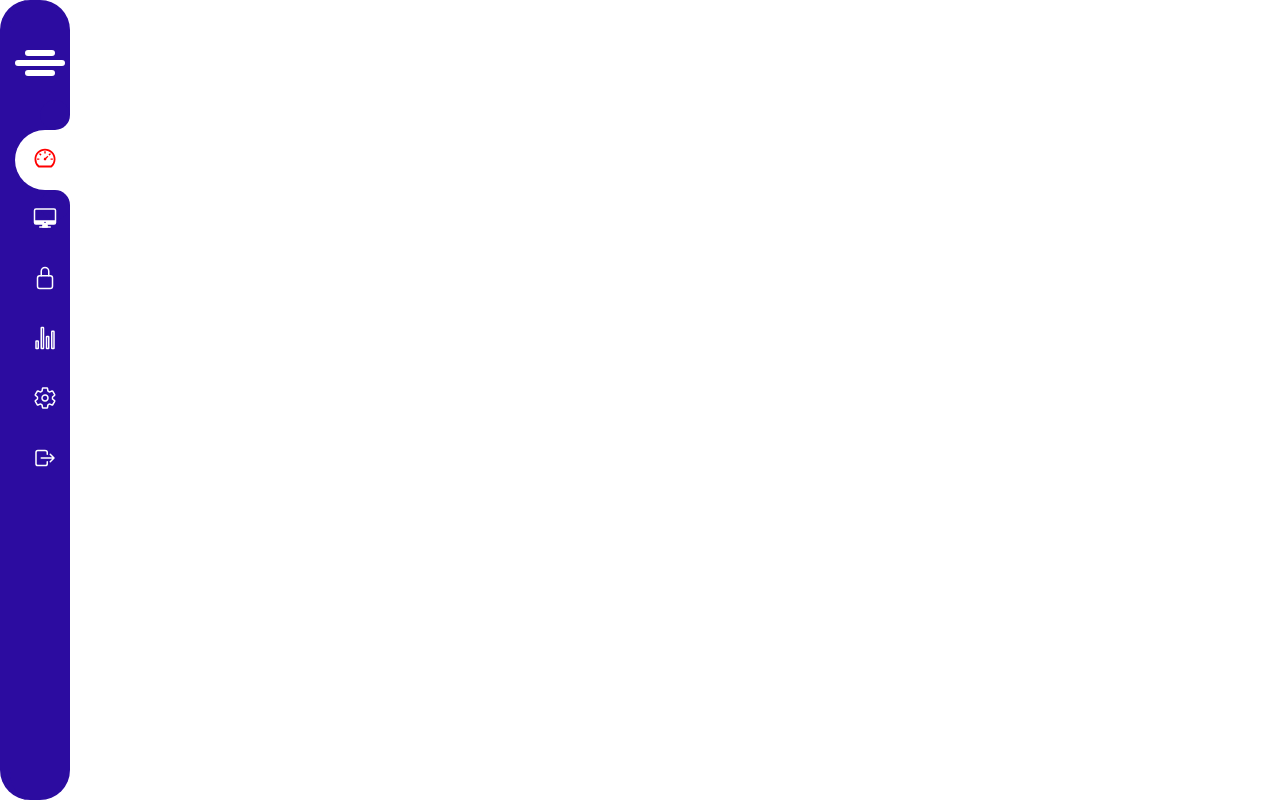
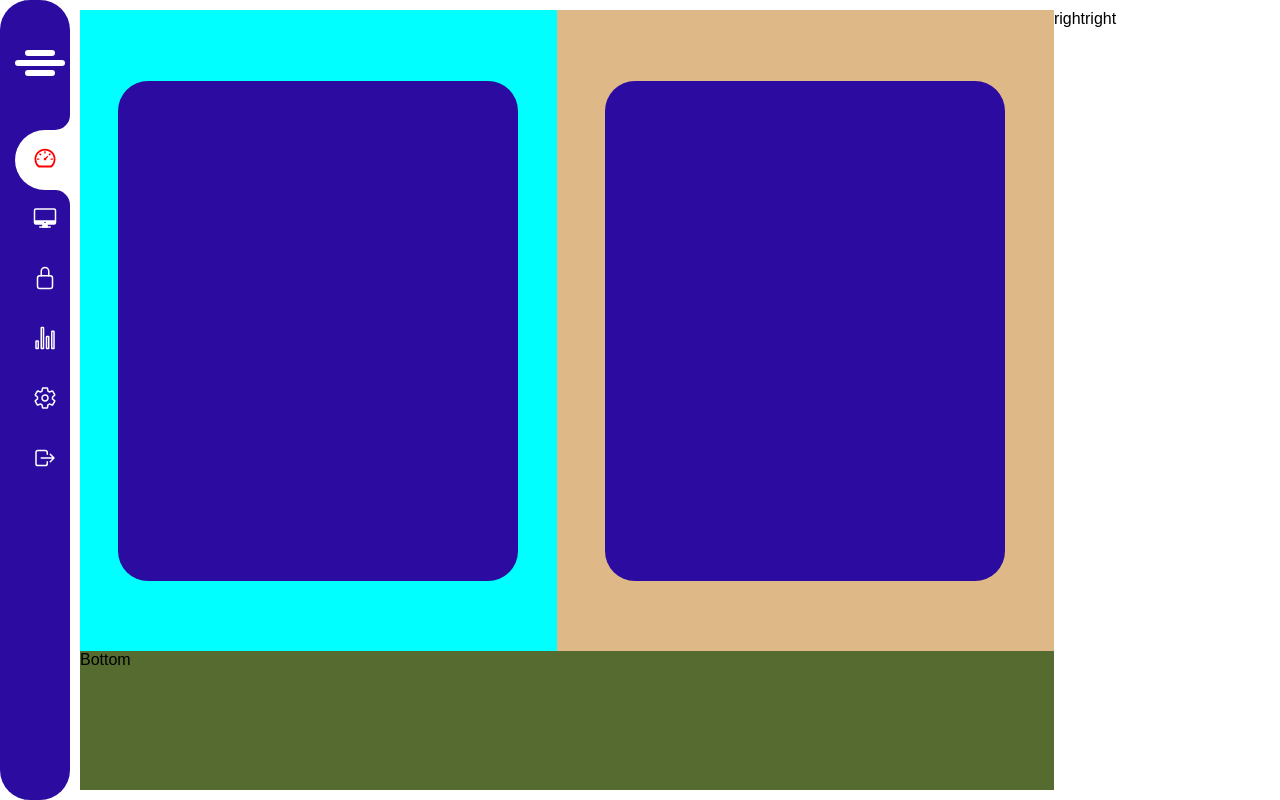
Before and after one commit to obaloluwa28/IoT-Dashboard, a React (Create React App) app: page / in a window 1280 px wide. Built offline with nearby package versions, Linux system fonts and the light colour scheme; a web font is replaced by a local one.

Commit message:
added dashboard content

```diff
--- a/src/App.css
+++ b/src/App.css
@@ -6,3 +6,17 @@
   box-sizing: border-box;
   font-family: 'Fira Sans Condensed', sans-serif;
 }
+
+.appcontainer{
+  display: grid;
+  grid-template-columns: auto 1fr;
+  grid-template-areas: "side body";
+}
+
+.sbrcontainer{
+  grid-area: side;
+}
+
+.rightContainer{
+  grid-area: body;
+}
--- a/src/App.js
+++ b/src/App.js
@@ -2,14 +2,22 @@ import React from 'react'
 import {BrowserRouter as Router, Route, Routes} from "react-router-dom";
 import './App.css';
 import Sidebar from './Components/Sidebar/Sidebar';
+import Dashboard from './Pages/Dashboard/dashboard';
 
 const App = () => {
   return (
-  <Router>
-    <Routes>
-      <Route exact path="/" element={<Sidebar />} />
-    </Routes>
-  </Router>
+    <Router>
+      <div className="appcontainer">
+        <div className="sbrcontainer">
+          <Sidebar />
+        </div>
+        <div className="rightContainer">
+          <Routes>
+            <Route exact path="/" element={<Dashboard />} />
+          </Routes>
+        </div>
+      </div>
+    </Router>
   );
 }
 
--- a/src/Components/Sidebar/Sidebar.css
+++ b/src/Components/Sidebar/Sidebar.css
@@ -1,6 +1,9 @@
 
   .navigation {
     position: relative;
+    /* position: absolute; */
+    top: 0;
+    left: 0;
     height: 100vh;
     width: 70px;
     overflow: hidden;
@@ -13,6 +16,9 @@
 
   .navigation:hover{
     width: 250px;
+    /* position: absolute;
+    top: 0;
+    left: 0; */
   }
 
   .navigation-active {
--- a/src/Pages/Dashboard/dashboard.css
+++ b/src/Pages/Dashboard/dashboard.css
@@ -0,0 +1,58 @@
+.main-container{
+    width: 100%;
+    height: 100vh;
+    background-color: #fff;
+    padding: 10px;
+    display: grid;
+    grid-template-columns: auto auto;
+    grid-template-areas: "Tleft Tright";
+}
+
+.left-container{
+    grid-area: Tleft;
+    display: grid;
+    grid-template-rows: auto auto;
+    grid-template-areas:
+    "TLtop"
+    "TLbottom";
+}
+
+.right-container{
+    grid-area: Tright;
+}
+
+.left-bottom-contain{
+    grid-area: TLbottom;
+    background-color: darkolivegreen;
+}
+
+.left-top-contain{
+    grid-area: TLtop;
+    display: grid;
+    grid-template-columns: auto auto;
+    grid-template-areas: "leftTop rightTop";
+}
+
+.LTC-left{
+    grid-area: leftTop;
+    display: flex;
+    justify-content: center;
+    align-items: center;
+    background-color: aqua;
+}
+
+.LTC-right{
+    grid-area: rightTop;
+    background-color: burlywood;
+    padding: 10px;
+    display: flex;
+    justify-content: center;
+    align-items: center;
+}
+
+.LTC-right-content{
+    width: 400px;
+    height: 500px;
+    background-color: #2c0ca0;
+    border-radius: 30px;
+}
--- a/src/Pages/Dashboard/dashboard.js
+++ b/src/Pages/Dashboard/dashboard.js
@@ -4,7 +4,24 @@ import './dashboard.css'
 const Dashboard = () => {
   return (
     <div className="main-container">
+        <div className="left-container">
+            <div className="left-top-contain">
+                <div className="LTC-left">
+                    <div className="LTC-right-content">
 
+                    </div>
+                </div>
+                <div className="LTC-right">
+                    <div className="LTC-right-content">
+
+                    </div>
+                </div>
+            </div>
+            <div className="left-bottom-contain">Bottom</div>
+        </div>
+        <div className="right-container">
+            rightright
+        </div>
     </div>
   )
 }
```
